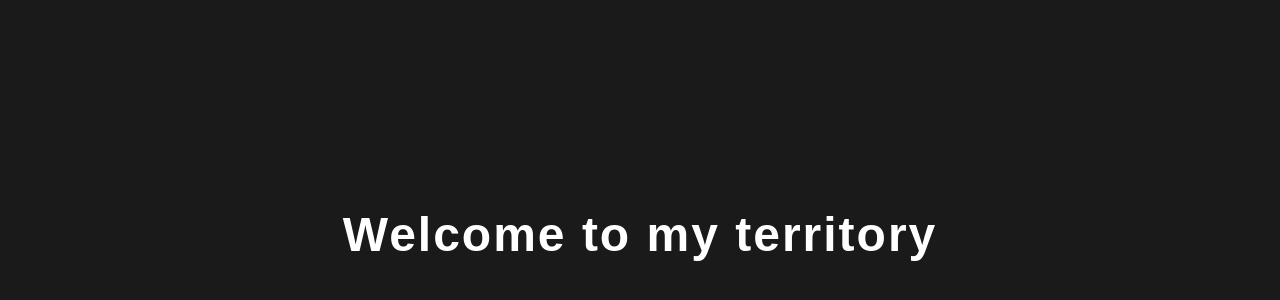
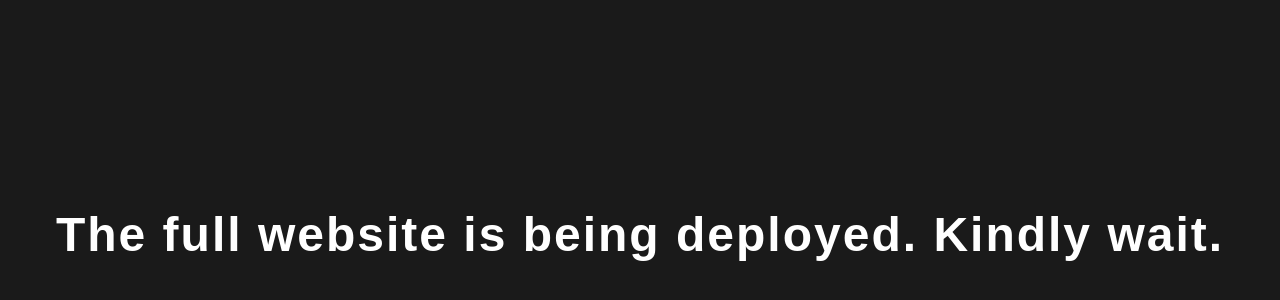
Before and after one commit to divcodes119/shilpi-setu, a plain HTML site: page index.html in a window 1280 px wide. Shown: the part 166-466 px from the top of the page. Drawn offline with Linux system fonts and the light colour scheme.

Commit message:
Updated index.html

```diff
--- a/index.html
+++ b/index.html
@@ -22,6 +22,6 @@
     </style>
 </head>
 <body>
-    <h1>Welcome to my territory</h1>
+    <h1>The full website is being deployed. Kindly wait.</h1>
 </body>
 </html>
```
